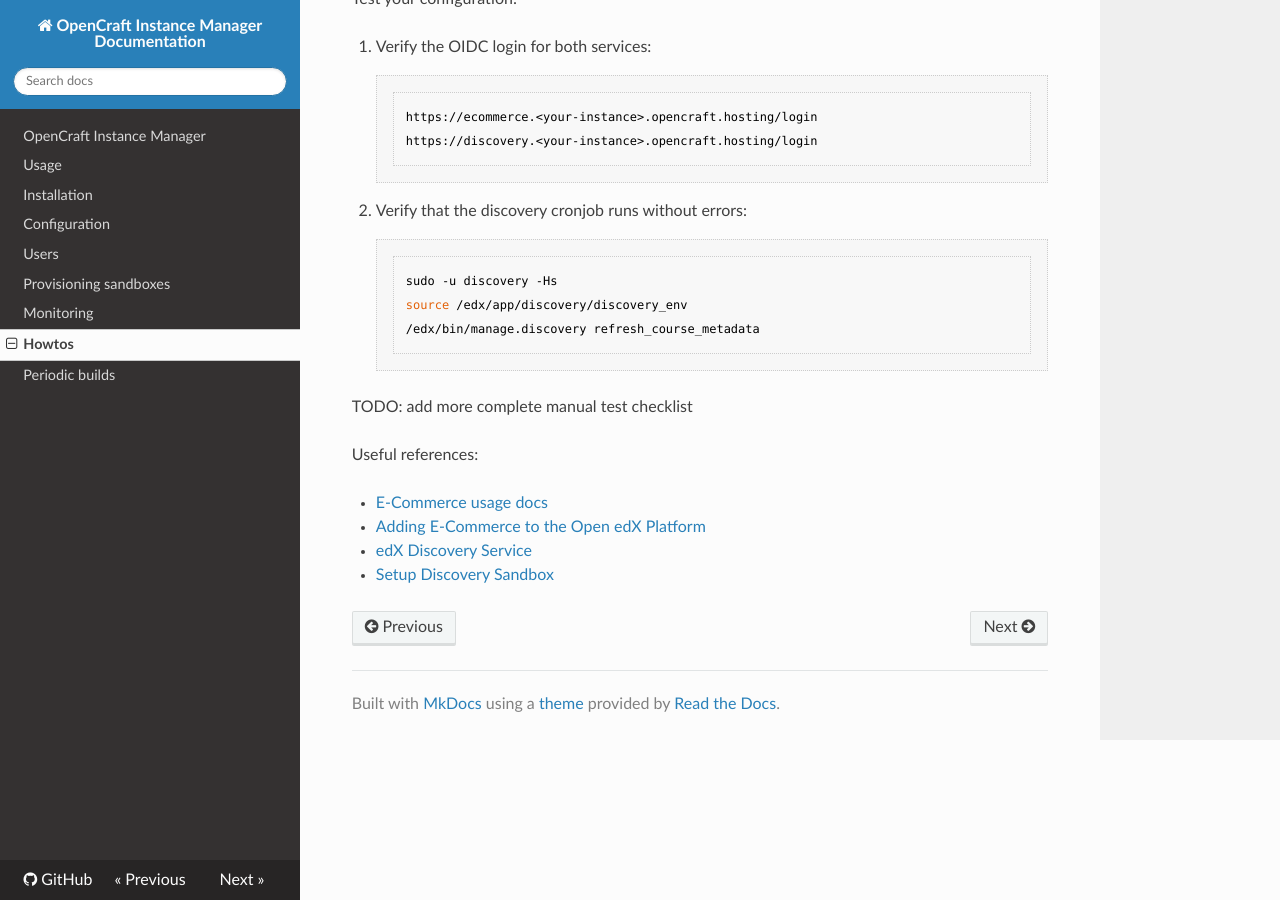
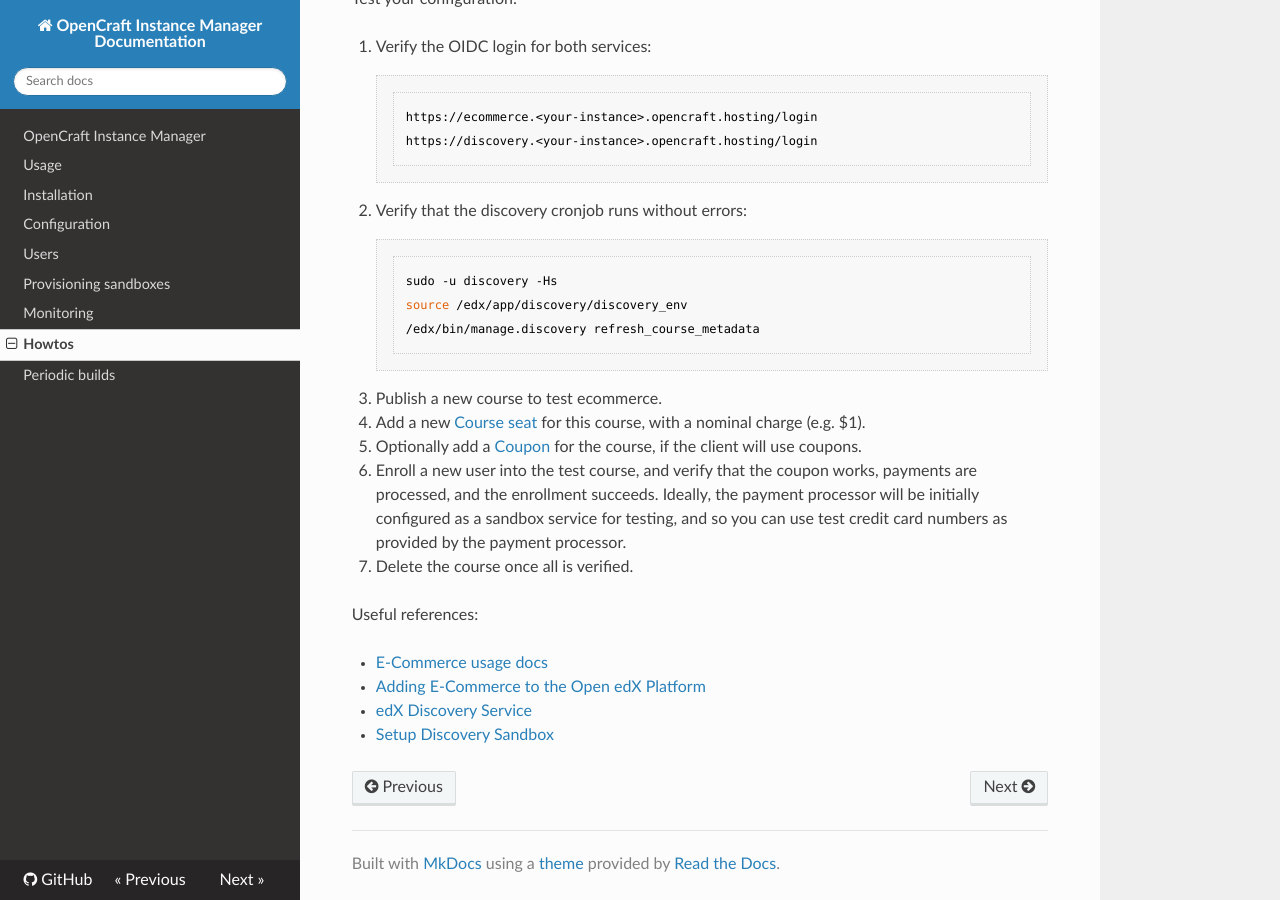
Before and after one commit to open-craft/opencraft, an MkDocs documentation site: the page built from documentation/howtos.md, in a window 1280 px wide and 900 px high, scrolled down 2648 px. Built offline with MkDocs 1.6.1, drawn with Linux system fonts in a browser that asks for light colours; nearby versions of some CDN libraries.

Commit message:
add test checklist

```diff
--- a/documentation/howtos.md
+++ b/documentation/howtos.md
@@ -144,7 +144,12 @@
         source /edx/app/discovery/discovery_env
         /edx/bin/manage.discovery refresh_course_metadata
 
-TODO: add more complete manual test checklist
+1. Publish a new course to test ecommerce.
+1. Add a new [Course seat](https://edx-ecommerce.readthedocs.io/en/latest/create_products/create_course_seats.html) for this course, with a nominal charge (e.g. $1).
+1. Optionally add a [Coupon](https://edx-ecommerce.readthedocs.io/en/latest/create_products/create_coupons.html) for the course, if the client will use coupons.
+1. Enroll a new user into the test course, and verify that the coupon works, payments are processed, and the enrollment succeeds.
+   Ideally, the payment processor will be initially configured as a sandbox service for testing, and so you can use test credit card numbers as provided by the payment processor.
+1. Delete the course once all is verified.
 
 Useful references:
 
```
